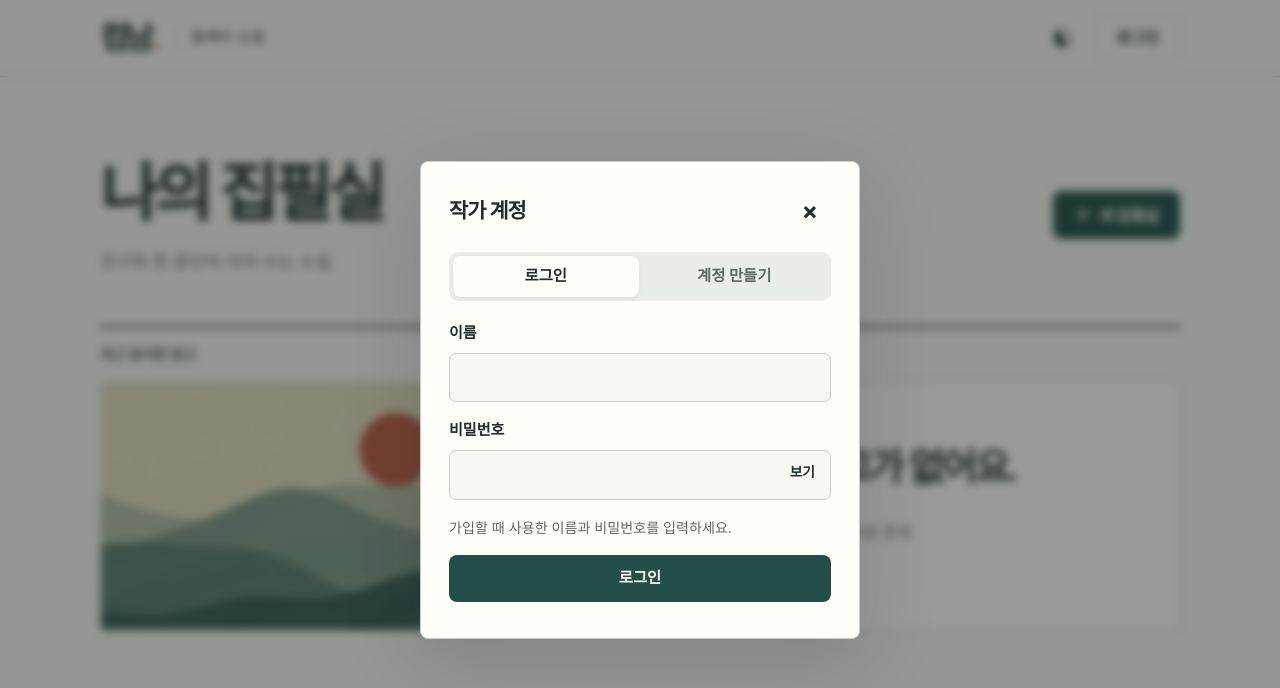
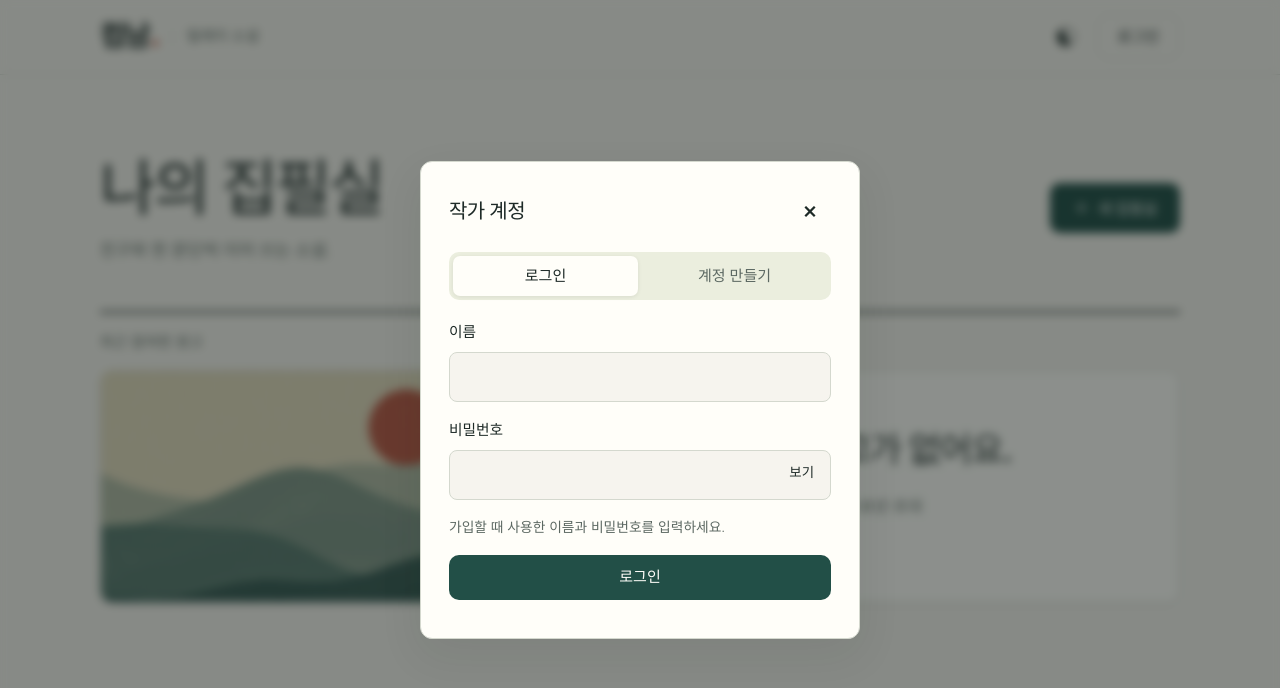
Before and after one commit to ddalkakk/munjang-sai-relay, a website: page public/index.html in a window 1280 px wide. Both pictures are taken after a click on the button "로그인". Drawn offline with Linux system fonts and the light colour scheme; no server answers; a web font is replaced by a local one.

Commit message:
style.css

```diff
--- a/public/style.css
+++ b/public/style.css
@@ -1,41 +1,509 @@
-*{box-sizing:border-box}
-:root{
- color-scheme:light;--bg:#f8f7f2;--paper:#fffef9;--ink:#202d2a;--muted:#5c6862;--rule:#c9cec4;--soft:#ebeee6;--accent:#23554d;--button:#244f48;--on-button:#fffefa;
- --sans:"Pretendard Variable",Pretendard,-apple-system,BlinkMacSystemFont,"Malgun Gothic",sans-serif;
- --serif:"Noto Serif KR","Batang",serif
+@font-face {
+  font-family: 'Paperlogy';
+  src: url('https://fastly.jsdelivr.net/gh/projectnoonnu/2408-3@1.0/Paperlogy-3Light.woff2') format('woff2');
+  font-weight: 300;
+  font-style: normal;
+  font-display: swap;
 }
-:root.dark{color-scheme:dark;--bg:#171e1c;--paper:#202925;--ink:#f0eee3;--muted:#b4c0b8;--rule:#425048;--soft:#303e37;--accent:#abcfc0;--button:#b8d5c5;--on-button:#152820}
-body{margin:0;background:var(--bg);color:var(--ink);font:400 1rem/1.65 var(--sans);word-break:keep-all;-webkit-font-smoothing:antialiased}
-nav,main{width:min(1080px,calc(100% - 96px));margin:auto}
-header{border-bottom:1px solid var(--rule)}
-nav,.actions,.brand,.deskhead,.dialoghead{display:flex;align-items:center}
-nav,.deskhead,.dialoghead{justify-content:space-between}
-nav{min-height:76px}
-.brand{color:var(--ink);text-decoration:none;gap:14px;line-height:1.2}
-.wordmark{font:700 1.95rem/1.25 var(--serif);letter-spacing:-.12em;padding-right:.1em;position:relative}
-.wordmark:after{content:"";display:inline-block;width:5px;height:5px;border-radius:50%;background:#b6543e;margin-left:4px}
-.brandtype{font-size:.93rem;font-weight:540;letter-spacing:.015em;border-left:1px solid var(--rule);padding-left:14px}
-.actions{gap:12px}button,#recent a{font:650 .96rem/1.35 var(--sans);cursor:pointer;border:1px solid transparent;border-radius:8px;padding:12px 20px;background:var(--button);color:var(--on-button);transition:background .15s,box-shadow .15s}
-button:hover,#recent a:hover{box-shadow:inset 0 0 0 100px #8882}button:disabled{opacity:.65;cursor:wait}.soft,.icon,.showpw{background:transparent;color:var(--ink);border-color:var(--rule)}.icon{width:42px;height:42px;padding:0;display:inline-grid;place-items:center;font-size:1.5rem;border-color:transparent}.moon{width:18px;height:18px;border:1.7px solid currentColor;border-radius:50%;display:block;background:linear-gradient(90deg,currentColor 50%,transparent 50%);transform:rotate(-25deg)}
-#account{max-width:12em;text-overflow:ellipsis;white-space:nowrap;overflow:hidden}
-main{padding:clamp(40px,6vw,80px) 0 80px}
-h1,h2,h3,p{margin:0}.deskhead{gap:24px;padding-bottom:clamp(28px,4vw,50px)}h1{font:600 clamp(2.4rem,5vw,4.25rem)/1.28 var(--serif);letter-spacing:-.075em;overflow-wrap:anywhere}
-.deskhead p{color:var(--muted);font-size:1.08rem;margin-top:12px}.deskhead button{flex:none}#new span{font-size:1.1em;margin-right:4px}
-.shelf{border-top:2px solid var(--ink);padding-top:16px}.shelf h2,.eyebrow{font:650 .92rem/1.5 var(--sans);color:var(--muted)}
-.manuscript{margin-top:16px;border:1px solid var(--rule);background:var(--paper);display:grid;grid-template-columns:minmax(200px,.85fr) minmax(0,1.3fr);align-items:stretch;overflow:hidden;border-radius:5px}
-.jacket{min-height:200px;position:relative;background:#e3dbbe}.jacket canvas{position:absolute;inset:0;width:100%;height:100%;object-fit:cover}
-#recent{padding:clamp(28px,5vw,58px);display:flex;align-items:flex-start;justify-content:center;flex-direction:column;gap:22px}
-#recent h3{font:600 clamp(1.55rem,3vw,2.5rem)/1.45 var(--serif);letter-spacing:-.065em;overflow-wrap:anywhere}#recent p{color:var(--muted);max-width:33ch}#recent a{text-decoration:none;background:transparent;border-color:var(--rule);color:var(--ink)}
-.roomhead{border-bottom:2px solid var(--ink);padding-bottom:26px;margin-bottom:28px;display:grid;grid-template-columns:minmax(0,1fr) auto;align-items:center;gap:10px 18px}.roomhead h1{font-size:clamp(2rem,4vw,3rem)}.eyebrow{grid-column:1/-1}.roomhead input{grid-column:1/-1}
-.grid{display:grid;grid-template-columns:minmax(0,1fr) minmax(245px,.42fr);gap:clamp(20px,3vw,36px);align-items:start}
-.panel,dialog{background:var(--paper);border:1px solid var(--rule);border-radius:8px;padding:clamp(22px,3.4vw,42px);color:var(--ink)}
-article section+section{border-top:1px solid var(--rule);padding-top:24px;margin-top:26px}article p{font:400 clamp(1.04rem,1.7vw,1.19rem)/1.95 var(--serif);white-space:pre-wrap;overflow-wrap:anywhere;margin-top:9px}small{color:var(--muted);font-size:.88rem}h2{font-size:1.3rem;letter-spacing:-.045em}aside p,#profile p{color:var(--muted);margin:12px 0}ol{padding-left:1.5rem}li{padding:4px}li.current{color:var(--accent);font-weight:700}
-dialog{width:min(440px,92vw);max-height:90dvh;padding:28px;box-shadow:0 20px 80px #111a1526}dialog::backdrop{background:#151e1a70;backdrop-filter:blur(4px)}.segments{display:flex;gap:3px;background:var(--soft);padding:4px;border-radius:9px;margin:20px 0}.segments button{flex:1;background:transparent;color:var(--muted);padding:9px 6px}.segments button[aria-pressed=true]{background:var(--paper);color:var(--ink);box-shadow:0 1px 4px #0001}
-form,label{display:grid;gap:7px}form{gap:16px;margin-top:16px}label{font-size:.94rem;font-weight:600}input,textarea{font:400 1rem/1.6 var(--sans);width:100%;border:1px solid var(--rule);border-radius:7px;background:var(--bg);color:var(--ink);padding:11px 12px}textarea{resize:vertical}.pw{position:relative}.pw input{padding-right:65px}.showpw{position:absolute;right:6px;top:6px;font-size:.86rem;padding:6px 9px;border-color:transparent}#error{color:#c24641;margin-top:8px}#notice:not(:empty){position:fixed;bottom:22px;left:50%;transform:translateX(-50%);background:var(--ink);color:var(--bg);border-radius:8px;padding:12px 18px;width:max-content;max-width:90%}
-[hidden]{display:none!important}:focus-visible{outline:3px solid #649e93;outline-offset:3px}
-@media(max-width:720px){
- nav,main{width:calc(100% - 40px)}nav{min-height:64px}.wordmark{font-size:1.6rem}.brand{gap:10px}.brandtype{font-size:.86rem;padding-left:10px}.actions{gap:4px}#account{max-width:7em;padding:9px 13px}
- .deskhead{align-items:flex-start;flex-direction:column;gap:18px}.deskhead p{margin-top:6px}.manuscript{grid-template-columns:1fr}.jacket{min-height:0;height:clamp(90px,25vw,150px)}.jacket canvas{object-position:50% 64%}#recent{padding:22px;gap:15px}
- .grid{grid-template-columns:minmax(0,1fr)}.roomhead{grid-template-columns:1fr;justify-items:start}.panel{padding:22px}main{padding-top:32px}
+@font-face {
+  font-family: 'Paperlogy';
+  src: url('https://fastly.jsdelivr.net/gh/projectnoonnu/2408-3@1.0/Paperlogy-5Medium.woff2') format('woff2');
+  font-weight: 500;
+  font-style: normal;
+  font-display: swap;
 }
-@media(prefers-reduced-motion:reduce){*{transition:none!important}}
+@font-face {
+  font-family: 'Paperlogy';
+  src: url('https://fastly.jsdelivr.net/gh/projectnoonnu/2408-3@1.0/Paperlogy-7Bold.woff2') format('woff2');
+  font-weight: 700;
+  font-style: normal;
+  font-display: swap;
+}
+
+* { box-sizing: border-box; }
+
+:root {
+  color-scheme: light;
+  --bg: #f6f4ee;
+  --bg-glass: rgba(246, 244, 238, 0.84);
+  --paper: #fffef9;
+  --ink: #1e2a27;
+  --muted: #5c6862;
+  --rule: #d4d8ce;
+  --soft: #ebeede;
+  --accent: #21574e;
+  --dot: #c05841;
+  --button: #224f47;
+  --on-button: #fffefa;
+  --shadow-sm: 0 2px 10px rgba(24, 36, 32, 0.04);
+  --shadow-md: 0 16px 44px rgba(20, 32, 28, 0.08);
+  --sans: "Paperlogy", "Pretendard Variable", Pretendard, -apple-system, BlinkMacSystemFont, "Malgun Gothic", sans-serif;
+  --serif: "Gowun Batang", "Batang", Georgia, serif;
+}
+
+:root.dark {
+  color-scheme: dark;
+  --bg: #151c1a;
+  --bg-glass: rgba(21, 28, 26, 0.84);
+  --paper: #1d2623;
+  --ink: #efede2;
+  --muted: #a6b4ac;
+  --rule: #34423b;
+  --soft: #28352f;
+  --accent: #9fd0bc;
+  --dot: #df775e;
+  --button: #b6d6c5;
+  --on-button: #14261f;
+  --shadow-sm: 0 2px 12px rgba(0, 0, 0, 0.22);
+  --shadow-md: 0 20px 52px rgba(0, 0, 0, 0.42);
+}
+
+html { scroll-behavior: smooth; }
+
+body {
+  margin: 0;
+  background: var(--bg);
+  color: var(--ink);
+  font: 300 1rem/1.7 var(--sans);
+  word-break: keep-all;
+  -webkit-font-smoothing: antialiased;
+  transition: background-color 0.25s ease, color 0.25s ease;
+}
+
+nav, main { width: min(1080px, calc(100% - 88px)); margin: auto; }
+
+header {
+  position: sticky;
+  top: 0;
+  z-index: 20;
+  background: var(--bg-glass);
+  backdrop-filter: blur(12px);
+  -webkit-backdrop-filter: blur(12px);
+  border-bottom: 1px solid var(--rule);
+  transition: background-color 0.25s ease, border-color 0.25s ease;
+}
+
+nav, .actions, .brand, .deskhead, .dialoghead { display: flex; align-items: center; }
+nav, .deskhead, .dialoghead { justify-content: space-between; }
+nav { min-height: 74px; }
+
+.brand {
+  color: var(--ink);
+  text-decoration: none;
+  gap: 14px;
+  line-height: 1.2;
+}
+
+.wordmark {
+  font: 700 1.75rem/1.2 var(--sans);
+  letter-spacing: -0.05em;
+  display: inline-flex;
+  align-items: baseline;
+}
+
+.wordmark::after {
+  content: "";
+  display: inline-block;
+  width: 6px;
+  height: 6px;
+  border-radius: 50%;
+  background: var(--dot);
+  margin-left: 3px;
+}
+
+.brandtype {
+  font-size: 0.92rem;
+  font-weight: 500;
+  color: var(--muted);
+  letter-spacing: 0.01em;
+  border-left: 1px solid var(--rule);
+  padding-left: 14px;
+}
+
+.actions { gap: 10px; }
+
+button, #recent a {
+  font: 500 0.94rem/1.35 var(--sans);
+  cursor: pointer;
+  border: 1px solid transparent;
+  border-radius: 10px;
+  padding: 11px 20px;
+  background: var(--button);
+  color: var(--on-button);
+  transition: transform 0.16s ease, box-shadow 0.2s ease, background-color 0.2s ease, border-color 0.2s ease, opacity 0.2s ease;
+}
+
+button:hover:not(:disabled), #recent a:hover {
+  transform: translateY(-1px);
+  box-shadow: inset 0 0 0 100px rgba(128, 128, 128, 0.12), var(--shadow-sm);
+}
+
+button:active:not(:disabled), #recent a:active {
+  transform: translateY(0) scale(0.985);
+}
+
+button:disabled { opacity: 0.6; cursor: wait; }
+
+.soft, .icon, .showpw {
+  background: transparent;
+  color: var(--ink);
+  border-color: var(--rule);
+}
+
+.soft:hover:not(:disabled), #recent a:hover {
+  border-color: var(--ink);
+  background: var(--soft);
+  box-shadow: none;
+}
+
+.icon {
+  width: 42px;
+  height: 42px;
+  padding: 0;
+  display: inline-grid;
+  place-items: center;
+  font-size: 1.45rem;
+  border-color: transparent;
+}
+
+.icon:hover:not(:disabled) {
+  background: var(--soft);
+  box-shadow: none;
+}
+
+.moon {
+  width: 18px;
+  height: 18px;
+  border: 1.7px solid currentColor;
+  border-radius: 50%;
+  display: block;
+  background: linear-gradient(90deg, currentColor 50%, transparent 50%);
+  transform: rotate(-25deg);
+  transition: transform 0.35s ease;
+}
+
+#theme[aria-pressed="true"] .moon { transform: rotate(155deg); }
+
+#account {
+  max-width: 12em;
+  text-overflow: ellipsis;
+  white-space: nowrap;
+  overflow: hidden;
+}
+
+main {
+  padding: clamp(40px, 6vw, 76px) 0 88px;
+  animation: fadeUp 0.45s cubic-bezier(0.22, 1, 0.36, 1) both;
+}
+
+h1, h2, h3, p { margin: 0; }
+
+.deskhead {
+  gap: 24px;
+  padding-bottom: clamp(28px, 4vw, 46px);
+}
+
+h1 {
+  font: 500 clamp(2.25rem, 4.8vw, 3.85rem)/1.22 var(--sans);
+  letter-spacing: -0.045em;
+  overflow-wrap: anywhere;
+}
+
+.deskhead p {
+  color: var(--muted);
+  font-size: 1.06rem;
+  margin-top: 10px;
+}
+
+.deskhead button { flex: none; padding: 13px 22px; }
+#new span { font-size: 1.1em; margin-right: 4px; }
+
+.shelf {
+  border-top: 2px solid var(--ink);
+  padding-top: 18px;
+}
+
+.shelf h2, .eyebrow {
+  font: 500 0.9rem/1.5 var(--sans);
+  letter-spacing: 0.02em;
+  color: var(--muted);
+}
+
+.manuscript {
+  margin-top: 18px;
+  border: 1px solid var(--rule);
+  background: var(--paper);
+  display: grid;
+  grid-template-columns: minmax(240px, 0.9fr) minmax(0, 1.3fr);
+  align-items: stretch;
+  overflow: hidden;
+  border-radius: 12px;
+  box-shadow: var(--shadow-sm);
+  transition: box-shadow 0.25s ease, transform 0.25s ease, border-color 0.25s ease;
+}
+
+.manuscript:hover { box-shadow: var(--shadow-md); }
+
+.jacket {
+  min-height: 230px;
+  position: relative;
+  background: #e3dbbe;
+  overflow: hidden;
+}
+
+.jacket canvas {
+  position: absolute;
+  inset: 0;
+  width: 100%;
+  height: 100%;
+  object-fit: cover;
+  display: block;
+}
+
+#recent {
+  padding: clamp(28px, 4.8vw, 54px);
+  display: flex;
+  align-items: flex-start;
+  justify-content: center;
+  flex-direction: column;
+  gap: 18px;
+}
+
+#recent h3 {
+  font: 500 clamp(1.45rem, 2.8vw, 2.2rem)/1.38 var(--sans);
+  letter-spacing: -0.035em;
+  overflow-wrap: anywhere;
+}
+
+#recent p {
+  color: var(--muted);
+  max-width: 34ch;
+  line-height: 1.75;
+}
+
+#recent a {
+  text-decoration: none;
+  background: transparent;
+  border-color: var(--rule);
+  color: var(--ink);
+}
+
+.roomhead {
+  border-bottom: 2px solid var(--ink);
+  padding-bottom: 24px;
+  margin-bottom: 30px;
+  display: grid;
+  grid-template-columns: minmax(0, 1fr) auto;
+  align-items: center;
+  gap: 10px 18px;
+}
+
+.roomhead h1 { font-size: clamp(1.9rem, 3.8vw, 2.85rem); }
+.eyebrow { grid-column: 1 / -1; }
+.roomhead input { grid-column: 1 / -1; }
+
+.grid {
+  display: grid;
+  grid-template-columns: minmax(0, 1fr) minmax(270px, 0.44fr);
+  gap: clamp(20px, 3vw, 34px);
+  align-items: start;
+}
+
+.panel, dialog {
+  background: var(--paper);
+  border: 1px solid var(--rule);
+  border-radius: 12px;
+  padding: clamp(22px, 3.2vw, 40px);
+  color: var(--ink);
+  box-shadow: var(--shadow-sm);
+}
+
+aside.panel { position: sticky; top: 96px; }
+
+article section + section {
+  border-top: 1px solid var(--rule);
+  padding-top: 26px;
+  margin-top: 28px;
+}
+
+article section.is-new {
+  animation: paraIn 0.5s cubic-bezier(0.22, 1, 0.36, 1) both;
+}
+
+article p {
+  font: 400 clamp(1.04rem, 1.55vw, 1.16rem)/2.05 var(--serif);
+  white-space: pre-wrap;
+  overflow-wrap: anywhere;
+  margin-top: 10px;
+}
+
+small { color: var(--muted); font-size: 0.86rem; font-weight: 300; }
+.counter { text-align: right; margin-top: -10px; font-variant-numeric: tabular-nums; }
+
+h2 { font: 500 1.25rem/1.35 var(--sans); letter-spacing: -0.03em; }
+aside p, #profile p { color: var(--muted); margin: 12px 0; }
+
+ol { padding-left: 1.4rem; margin: 12px 0 18px; }
+li { padding: 5px 4px; transition: color 0.2s ease; }
+
+li.current {
+  color: var(--accent);
+  font-weight: 500;
+}
+
+li.current::after {
+  content: "";
+  display: inline-block;
+  width: 7px;
+  height: 7px;
+  border-radius: 50%;
+  background: var(--dot);
+  margin-left: 7px;
+  vertical-align: middle;
+  animation: pulse 1.8s ease-in-out infinite;
+}
+
+#join, #start { width: 100%; margin-top: 6px; }
+
+dialog {
+  width: min(440px, 92vw);
+  max-height: 90dvh;
+  padding: 28px;
+  box-shadow: var(--shadow-md);
+}
+
+dialog[open] { animation: modalIn 0.24s cubic-bezier(0.22, 1, 0.36, 1) both; }
+
+dialog::backdrop {
+  background: rgba(16, 24, 21, 0.48);
+  backdrop-filter: blur(5px);
+  -webkit-backdrop-filter: blur(5px);
+}
+
+.segments {
+  display: flex;
+  gap: 4px;
+  background: var(--soft);
+  padding: 4px;
+  border-radius: 10px;
+  margin: 20px 0;
+}
+
+.segments button {
+  flex: 1;
+  background: transparent;
+  color: var(--muted);
+  padding: 9px 6px;
+  border-radius: 7px;
+}
+
+.segments button:hover { transform: none; box-shadow: none; }
+
+.segments button[aria-pressed="true"] {
+  background: var(--paper);
+  color: var(--ink);
+  box-shadow: 0 1px 4px rgba(0, 0, 0, 0.08);
+}
+
+form, label { display: grid; gap: 7px; }
+form { gap: 16px; margin-top: 16px; }
+label { font-size: 0.92rem; font-weight: 500; }
+
+input, textarea {
+  font: 300 0.98rem/1.65 var(--sans);
+  width: 100%;
+  border: 1px solid var(--rule);
+  border-radius: 8px;
+  background: var(--bg);
+  color: var(--ink);
+  padding: 11px 13px;
+  transition: border-color 0.18s ease, box-shadow 0.18s ease;
+}
+
+input:focus, textarea:focus {
+  border-color: var(--accent);
+  box-shadow: 0 0 0 3px rgba(33, 87, 78, 0.14);
+  outline: none;
+}
+
+textarea { resize: vertical; }
+
+.pw { position: relative; }
+.pw input { padding-right: 65px; }
+.showpw {
+  position: absolute;
+  right: 6px;
+  top: 6px;
+  font-size: 0.84rem;
+  padding: 6px 10px;
+  border-color: transparent;
+}
+
+#error { color: #c84640; margin-top: 10px; font-size: 0.9rem; font-weight: 500; }
+
+#notice:not(:empty) {
+  position: fixed;
+  bottom: 24px;
+  left: 50%;
+  transform: translateX(-50%);
+  background: var(--ink);
+  color: var(--bg);
+  border-radius: 999px;
+  padding: 11px 20px;
+  font-size: 0.92rem;
+  font-weight: 500;
+  width: max-content;
+  max-width: 90%;
+  box-shadow: var(--shadow-md);
+  z-index: 40;
+  animation: toastIn 0.25s cubic-bezier(0.22, 1, 0.36, 1) both;
+}
+
+[hidden] { display: none !important; }
+:focus-visible { outline: 3px solid #649e93; outline-offset: 3px; }
+
+@keyframes fadeUp {
+  from { opacity: 0; transform: translateY(10px); }
+  to { opacity: 1; transform: translateY(0); }
+}
+@keyframes modalIn {
+  from { opacity: 0; transform: translateY(10px) scale(0.97); }
+  to { opacity: 1; transform: translateY(0) scale(1); }
+}
+@keyframes paraIn {
+  from { opacity: 0; transform: translateY(12px); }
+  to { opacity: 1; transform: translateY(0); }
+}
+@keyframes toastIn {
+  from { opacity: 0; transform: translate(-50%, 10px); }
+  to { opacity: 1; transform: translate(-50%, 0); }
+}
+@keyframes pulse {
+  0%, 100% { opacity: 1; transform: scale(1); }
+  50% { opacity: 0.35; transform: scale(0.75); }
+}
+
+@media (max-width: 760px) {
+  nav, main { width: calc(100% - 36px); }
+  nav { min-height: 64px; }
+  .wordmark { font-size: 1.5rem; }
+  .brand { gap: 10px; }
+  .brandtype { font-size: 0.84rem; padding-left: 10px; }
+  .actions { gap: 6px; }
+  #account { max-width: 7.5em; padding: 9px 13px; }
+  .deskhead { align-items: flex-start; flex-direction: column; gap: 18px; }
+  .deskhead p { margin-top: 6px; }
+  .manuscript { grid-template-columns: 1fr; }
+  .jacket { min-height: 0; height: clamp(110px, 28vw, 165px); }
+  .jacket canvas { object-position: 50% 62%; }
+  #recent { padding: 24px; gap: 14px; }
+  .grid { grid-template-columns: minmax(0, 1fr); }
+  aside.panel { position: static; }
+  .roomhead { grid-template-columns: 1fr; justify-items: start; }
+  .panel { padding: 22px; }
+  main { padding-top: 32px; }
+}
+
+@media (prefers-reduced-motion: reduce) {
+  *, *::before, *::after { animation: none !important; transition: none !important; }
+}
```
